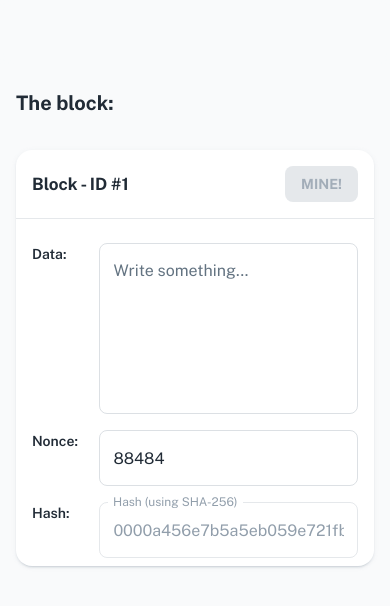
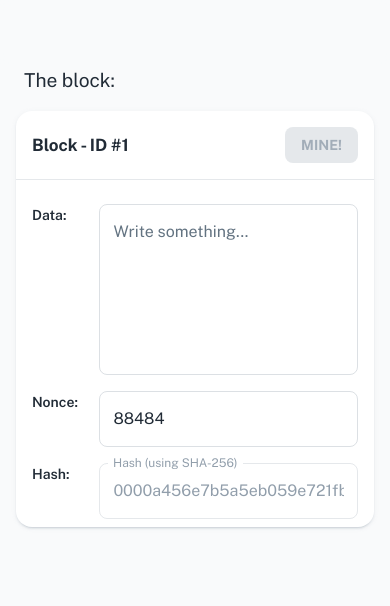
Before and after one commit to jorgeiglopez/blockchain-visual, a React (Create React App) app: page /block in a window 390 px wide. Shown: the top 606 px of the page. Built offline with nearby package versions, Linux system fonts and the light colour scheme; some icons are missing; a web font is replaced by a local one.

Commit message:
Fix to responsiveness, added Title as separate component and minor fixes

```diff
--- a/src/components/Logo.js
+++ b/src/components/Logo.js
@@ -16,7 +16,7 @@ export default function Logo({ disabledLink = false, sx }) {
       style={{
         marginLeft: 1,
         fontFamily: "'Arial Narrow', sans-serif",
-        fontSize: '1.6rem',
+        fontSize: '1.4rem',
         transform: 'scaleY(1.5)'
       }}
     >
--- a/src/components/NavSection.js
+++ b/src/components/NavSection.js
@@ -54,10 +54,7 @@ function NavItem({ item, active }) {
   if (children) {
     return (
       <>
-        <ListItemStyle
-          onClick={handleOpen}
-          sx={{ ...(isActiveRoot && activeRootStyle) }}
-        >
+        <ListItemStyle onClick={handleOpen} sx={{ ...(isActiveRoot && activeRootStyle) }} >
           <ListItemIconStyle>{icon && icon}</ListItemIconStyle>
           <ListItemText disableTypography primary={title} />
           {info && info}
@@ -133,7 +130,7 @@ NavSection.propTypes = {
 export default function NavSection({ navConfig, ...other }) {
   const { pathname } = useLocation();
 
-  const match = (path) => (path ? !!matchPath({ path, end: false }, pathname) : false);
+  const match = (path) => (path ? !!matchPath({ path, end: true }, pathname) : false);
 
   return (
     <Box {...other}>
--- /dev/null
+++ b/src/components/PageTitle.js
@@ -0,0 +1,24 @@
+import React from 'react';
+import { styled } from '@mui/material/styles';
+
+function PageTitle({title}) {
+
+  const TitleStyle = styled('div')(({ theme }) => ({
+    [theme.breakpoints.up('lg')]: {
+      fontSize: '1.5rem',
+      padding: theme.spacing(1),
+      marginBottom: theme.spacing(2)
+    },
+    [theme.breakpoints.down('lg')]: {
+      fontSize: '1.2rem',
+      padding: theme.spacing(1),
+      marginBottom: theme.spacing(1)
+    }
+  }));
+
+  return (
+    <TitleStyle>{title}</TitleStyle>
+  )
+}
+
+export default PageTitle;
--- a/src/layouts/main-page/NavConfig.js
+++ b/src/layouts/main-page/NavConfig.js
@@ -20,7 +20,7 @@ const navConfig = [
   },
   {
     title: 'Ledger',
-    path: '/Ledger',
+    path: '/ledger',
     icon: getIcon('emojione-monotone:ledger'),
   },
   {
--- a/src/layouts/main-page/Navbar.js
+++ b/src/layouts/main-page/Navbar.js
@@ -4,17 +4,15 @@ import { alpha, styled } from '@mui/material/styles';
 import { AppBar, Toolbar, IconButton } from '@mui/material';
 import Iconify from '../../components/Iconify';
 
-const DRAWER_WIDTH = 280;
 const APPBAR_MOBILE = 64;
 const APPBAR_DESKTOP = 92;
 
 const RootStyle = styled(AppBar)(({ theme }) => ({
-  boxShadow: 'none',
-  backdropFilter: 'blur(6px)',
-  WebkitBackdropFilter: 'blur(6px)',
-  backgroundColor: alpha(theme.palette.background.default, 0.72),
-  [theme.breakpoints.up('lg')]: {
-    width: `calc(100% - ${DRAWER_WIDTH + 1}px)`,
+  [theme.breakpoints.down('lg')]: {
+    boxShadow: 'none',
+    backdropFilter: 'blur(6px)',
+    WebkitBackdropFilter: 'blur(6px)',
+    backgroundColor: alpha(theme.palette.background.default, 0.72),
   },
 }));
 
--- a/src/layouts/main-page/index.js
+++ b/src/layouts/main-page/index.js
@@ -3,9 +3,9 @@ import { Outlet } from 'react-router-dom';
 import { styled } from '@mui/material/styles';
 import Sidebar from './Sidebar';
 import Navbar from './Navbar';
+import { Hidden } from '@mui/material';
 
-const APP_BAR_MOBILE = 64;
-const APP_BAR_DESKTOP = 92;
+const APP_BAR_MOBILE = 34;
 
 const RootStyle = styled('div')({
   display: 'flex',
@@ -20,7 +20,7 @@ const MainStyle = styled('div')(({ theme }) => ({
   paddingTop: APP_BAR_MOBILE + 24,
   paddingBottom: theme.spacing(10),
   [theme.breakpoints.up('lg')]: {
-    paddingTop: APP_BAR_DESKTOP + 24,
+    paddingTop: 24, // + APP_BAR_DESKTOP = 92,
     paddingLeft: theme.spacing(2),
     paddingRight: theme.spacing(2)
   }
@@ -32,7 +32,9 @@ export default function DashboardLayout() {
 
   return (
     <RootStyle>
-       <Navbar onOpenSidebar={() => setOpen(true)} /> {/*// TODO: Fix the blur showing up on desktop */}
+      <Hidden lgUp>
+        <Navbar onOpenSidebar={() => setOpen(true)} />
+      </Hidden>
       <Sidebar isOpenSidebar={open} onCloseSidebar={() => setOpen(false)} />
       <MainStyle>
         <Outlet />
--- a/src/pages/Blockchain.js
+++ b/src/pages/Blockchain.js
@@ -1,15 +1,14 @@
 import React from 'react';
-import { Container, Typography } from '@mui/material';
+import { Container } from '@mui/material';
 import Page from '../components/Page';
 import BlockchainContainer from '../sections/@main/blockchain/BlockchainContainer';
+import PageTitle from '../components/PageTitle';
 
 export const Blockchain = () => {
   return (
-    <Page title="Dashboard">
+    <Page title="Blockchain">
       <Container maxWidth="xxl">
-        <Typography variant="h4" sx={{ mb: 4 }}>
-          Chain of blocks:
-        </Typography>
+      <PageTitle title={'Chain of blocks:'}></PageTitle>
         <BlockchainContainer />
       </Container>
     </Page>
--- a/src/pages/Coinbase.js
+++ b/src/pages/Coinbase.js
@@ -1,7 +1,8 @@
 import React from 'react';
-import { Container, Typography } from '@mui/material';
+import { Container } from '@mui/material';
 import Page from '../components/Page';
 import LedgerContainer from '../sections/@main/ledger/LedgerContainer';
+import PageTitle from '../components/PageTitle';
 
 const defaultCoinbase = [
   {
@@ -60,11 +61,9 @@ const defaultCoinbase = [
 
 export const Coinbase = () => {
   return (
-    <Page title="Dashboard">
-      <Container maxWidth="xl">
-        <Typography variant="h4" sx={{ mb: 4 }}>
-          Coinbase
-        </Typography>
+    <Page title="Coinbase">
+      <Container maxWidth="xxl">
+      <PageTitle title={'Coinbase:'}></PageTitle>
         <LedgerContainer defaultBlocks={defaultCoinbase} />
       </Container>
     </Page>
--- a/src/pages/HashFunction.js
+++ b/src/pages/HashFunction.js
@@ -1,15 +1,14 @@
-import { Grid, Container, Typography } from '@mui/material';
+import { Grid, Container } from '@mui/material';
 import Page from '../components/Page';
 import { HashBlock } from "../sections/@main/hash";
+import PageTitle from '../components/PageTitle';
 
 
 export default function HashFunction() {
   return (
-    <Page title="Dashboard">
+    <Page title="Hash">
       <Container maxWidth="xl">
-        <Typography variant="h4" sx={{ mb: 5 }}>
-          Hash function:
-        </Typography>
+      <PageTitle title={'Hash function:'}></PageTitle>
         <Grid container spacing={3}>
           <Grid item xs={12} sm={12} md={12}>
             <HashBlock />
--- a/src/pages/Ledger.js
+++ b/src/pages/Ledger.js
@@ -1,7 +1,8 @@
 import React from 'react';
-import { Container, Typography } from '@mui/material';
+import { Container } from '@mui/material';
 import Page from '../components/Page';
 import LedgerContainer from '../sections/@main/ledger/LedgerContainer';
+import PageTitle from '../components/PageTitle';
 
 const defaultLedger = [
   {
@@ -61,11 +62,9 @@ const defaultLedger = [
 
 export const Ledger = () => {
   return (
-    <Page title="Dashboard">
+    <Page title="Ledger">
       <Container maxWidth="xxl">
-        <Typography variant="h4" sx={{ mb: 4 }}>
-          Ledger
-        </Typography>
+        <PageTitle title={'Ledger:'}></PageTitle>
         <LedgerContainer defaultBlocks={defaultLedger} />
       </Container>
     </Page>
--- a/src/pages/TheBlock.js
+++ b/src/pages/TheBlock.js
@@ -1,23 +1,19 @@
 import React from 'react';
 import { Block } from '../sections/@main/block';
-import { Grid, Container, Typography } from '@mui/material';
+import { Grid, Container } from '@mui/material';
 import Page from '../components/Page';
+import PageTitle from '../components/PageTitle';
 
 export const TheBlock = () => {
   return (
-    <Page title="Dashboard">
+    <Page title="Block">
       <Container maxWidth="xl">
-
-        <Typography variant="h4" sx={{ mb: 4 }}>
-          The block:
-        </Typography>
-
+        <PageTitle title={'The block:'}></PageTitle>
         <Grid container spacing={3}>
           <Grid item xs={12} sm={12} md={12}>
             <Block />
           </Grid>
         </Grid>
-
       </Container>
     </Page>
   );
```
